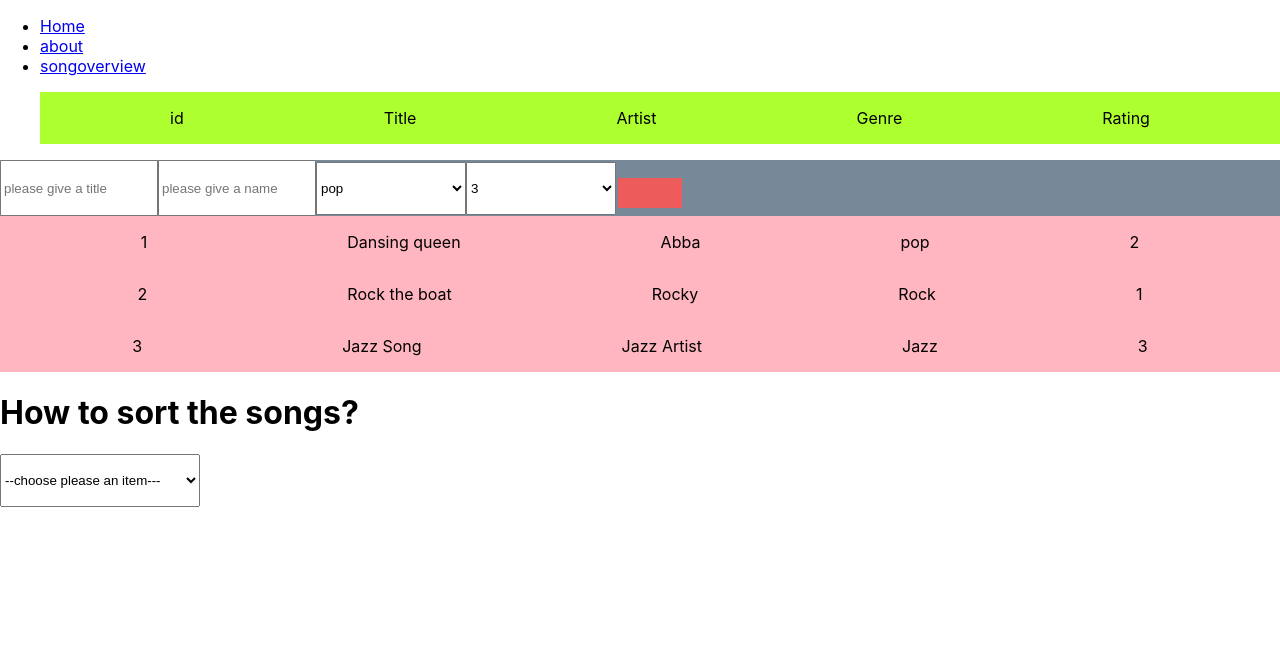
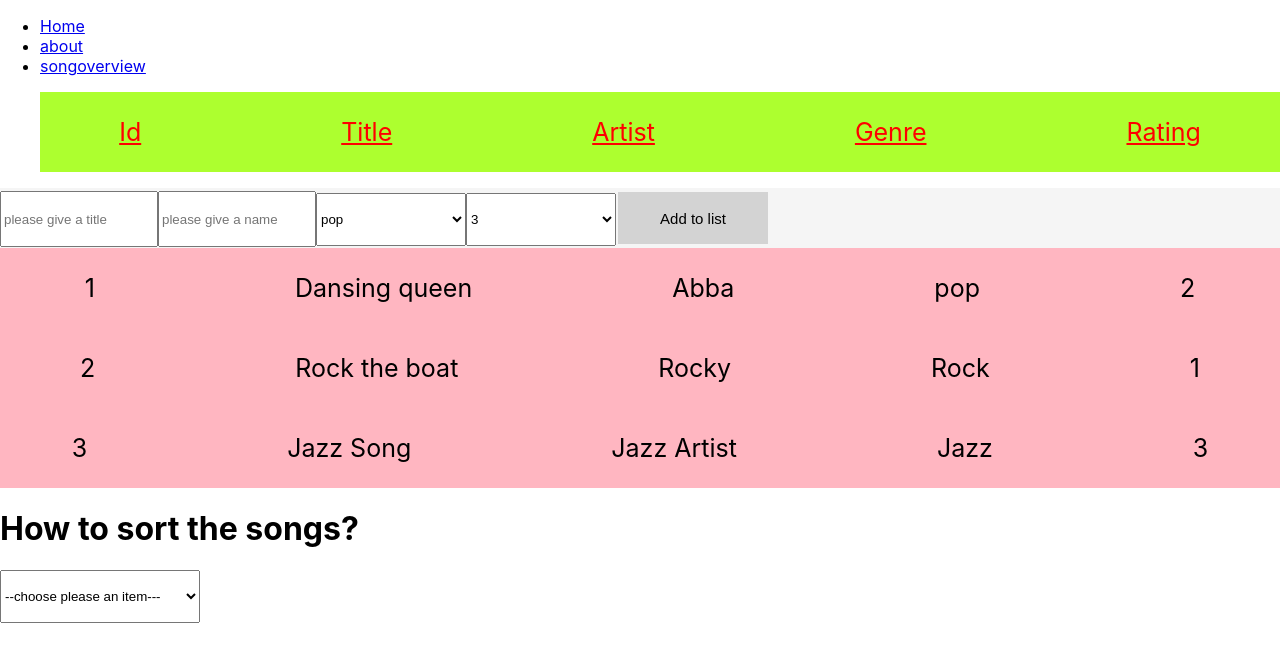
Before and after one commit to LHL-source/React_Assignment_SongSaver, a React (Create React App) app: page /songoverview in a window 1280 px wide. Shown: the top 662 px of the page. Built offline with nearby package versions, Linux system fonts and the light colour scheme.

Commit message:
Add files via upload

```diff
--- a/src/App.css
+++ b/src/App.css
@@ -11,6 +11,12 @@
  gap: 200px;
 }
 
+.songcontainerLi p {
+  color:red;
+  font-size: 25px;
+  text-decoration: underline;
+}
+
 .listcontainer{
   background-color:lightpink;
   display:flex;
@@ -19,26 +25,36 @@
  gap: 200px;
 }
 
+.listcontainer p {
+  font-size: 25px;
+  text-align: left;
+}
+
+
 .songformbutton{
   background-color:lightcoral;
 
 
 }
 .songformbutton {
-  background-color: rgb(238, 91, 91);
-  border: none;
-  color: white;
+  background-color: lightgray;
+  border:black;
+  color: black;
   padding: 15px 32px;
   text-align: center;
   text-decoration: none;
   display: inline-block;
+
+  width: 150px;
+  height: 52px;
+
   font-size: 15px;
   margin: 4px 2px;
   cursor: pointer;
 }
 
 .songforminput{
-  background-color: lightslategray;
+  background-color: whitesmoke;
 }
 
 .songforminput input{
--- a/src/components/SongForm.js
+++ b/src/components/SongForm.js
@@ -78,7 +78,7 @@ const SongForm =({onSubmit})=>{
                     onClick ={onButtonPress}
                     placeholder="submit"
                     >
-
+                Add to list
             </button>
         </form>
 
--- a/src/components/SongList.js
+++ b/src/components/SongList.js
@@ -9,7 +9,7 @@ function SongList({songs, onItemTitleAdd, selectedGenre}) {
         <div>
         <ul className="songcontainerUl">
         <li className="songcontainerLi">
-            <p>id</p>
+            <p>Id</p>
             <p>Title</p>
             <p>Artist</p>
             <p>Genre</p>
--- a/src/pages/About.js
+++ b/src/pages/About.js
@@ -1,3 +1,6 @@
 export function About(){
-    return <h1>About the project blablabla</h1>
-}
+    return <div> <h1>About the project SongSaver-Lily: in these app the user can use the songsaver buttom to</h1>
+            <h2> add new song title, song artist, genre and rating to the songlist</h2>
+            </div>
+
+            }
--- a/src/pages/Home.js
+++ b/src/pages/Home.js
@@ -1,3 +1,5 @@
 export function Home() {
-    return <h1>Home of Home.js</h1>
+    return <h1>Welcome this is the Home page of app SongSaver-lily
+               Please press on the button Songsaver and add your favorite song
+    </h1>
 }
```
